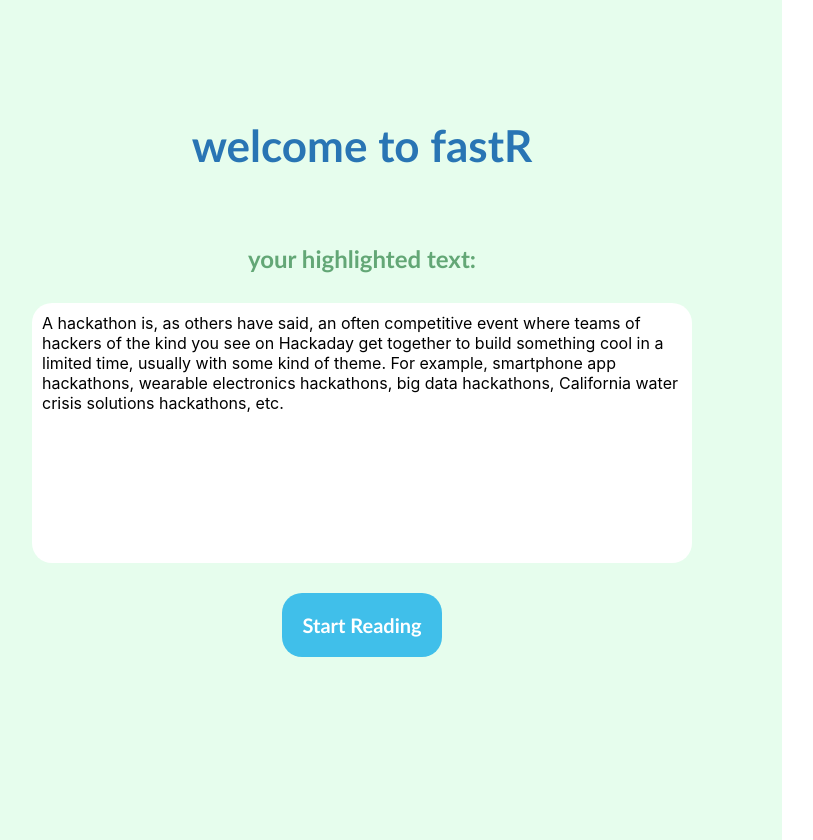
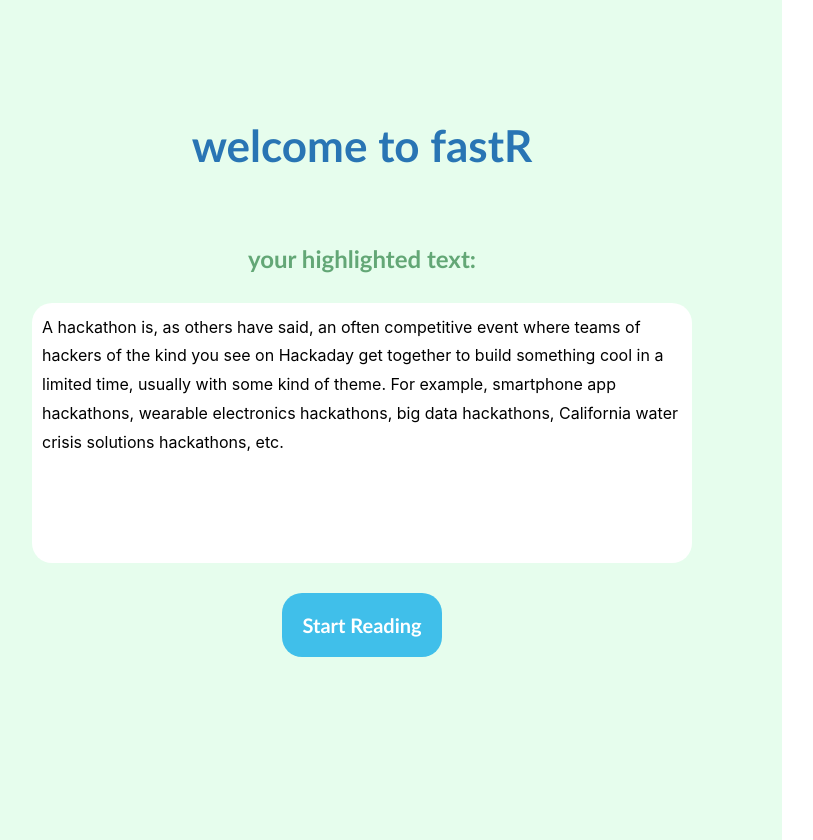
Before and after one commit to steph-feng/fastr, a React (Create React App) app: page / in a window 1280 px wide. Shown: the whole page, without its empty margins (58-871 px from the left). Built offline with nearby package versions, Linux system fonts and the light colour scheme.

Commit message:
Added line spacing

```diff
--- a/src/pages/HomePage.css
+++ b/src/pages/HomePage.css
@@ -40,6 +40,7 @@ h2 {
   border: 0px solid #CCCCCC;
   border-radius: 20px;
   background-color: #fff;
+  line-height: 1.8;
 }
 
 .start-button {
```
